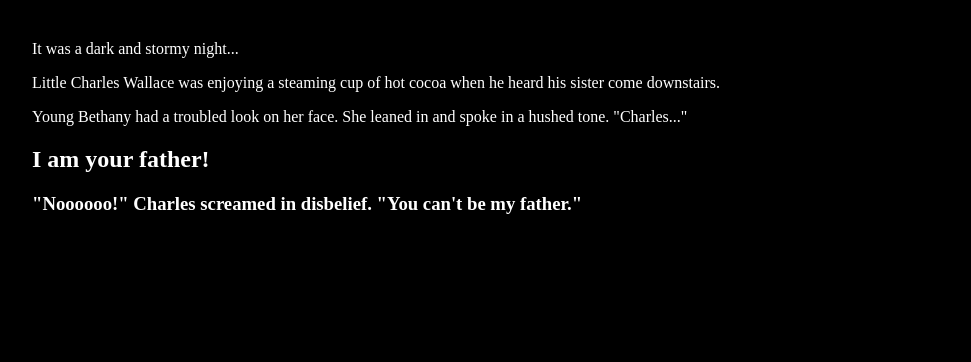
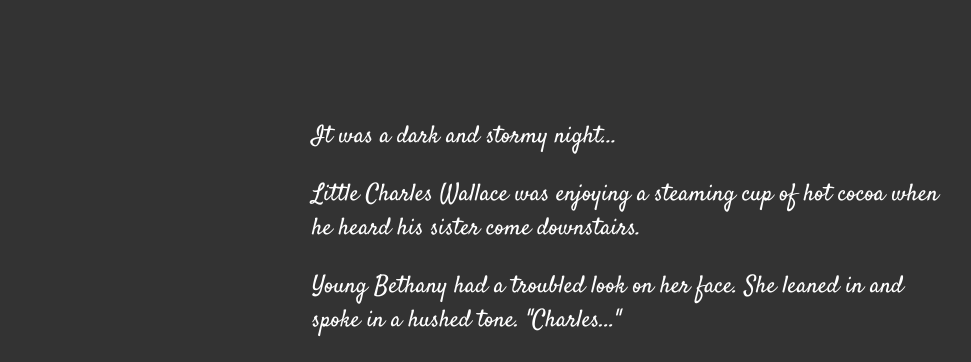
Before and after one commit to zmfrew/fireside-story, a plain HTML site: page index.html in a window 1280 px wide. Shown: the top 362 px of the page, without its empty margins (8-979 px from the left). Drawn offline with Linux system fonts and the light colour scheme.

Commit message:
Changed font and margin

```diff
--- a/index.html
+++ b/index.html
@@ -1,6 +1,8 @@
 <html>
   <head>
     <link rel = "stylesheet" type = "text/css" href = "style.css">
+    <link href="https://fonts.googleapis.com/css?family=Satisfy" rel="stylesheet">
+
   </head>
   <body>
     <p>It was a dark and stormy night...</p>
--- a/style.css
+++ b/style.css
@@ -1,5 +1,7 @@
 body {
   color: white;
-  background-color: black;
-  padding: 2rem;
+  background-color: #333;
+  font-size: 150%;
+  font-family: 'Satisfy', cursive;
+  margin: 5em 25%;
 }
```
